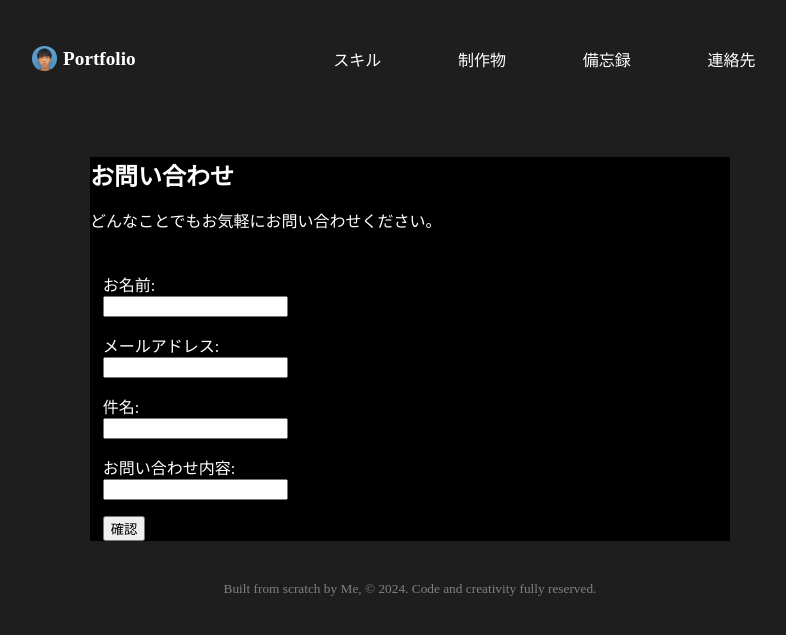
After one commit to shutokatsumata/Portfolio, a Django app: page /contact/ in a window 1280 px wide. The commit adds this page. Shown: the top 635 px of the page, without its empty margins (230-1016 px from the left). Run offline with Django 5.2, Linux system fonts and the light colour scheme.

Commit message:
問い合わせページを作成
ベーステンプレート等の一部を編集

```diff
--- a/Portfolio/settings.py
+++ b/Portfolio/settings.py
@@ -124,3 +124,6 @@ STATIC_URL = 'static/'
 # https://docs.djangoproject.com/en/5.1/ref/settings/#default-auto-field
 
 DEFAULT_AUTO_FIELD = 'django.db.models.BigAutoField'
+
+# メールデバックモード
+EMAIL_BACKEND = 'django.core.mail.backends.console.EmailBackend'
--- a/Portfolio/urls.py
+++ b/Portfolio/urls.py
@@ -20,4 +20,5 @@ from django.urls import path, include
 urlpatterns = [
     path('admin/', admin.site.urls),
     path('', include('core.urls')),
+    path('contact/', include('contact.urls')),
 ]
--- /dev/null
+++ b/contact/forms.py
@@ -0,0 +1,7 @@
+from django import forms
+
+class ContactForm(forms.Form):
+    name = forms.CharField (label='お名前')
+    email = forms.EmailField (label='メールアドレス')
+    title = forms.CharField (label='件名')
+    message = forms.CharField (label='お問い合わせ内容')
--- /dev/null
+++ b/contact/static/contact/css/contact.css
@@ -0,0 +1,10 @@
+@charset "UTF-8";
+
+#contact {
+    padding: 0;
+    margin: 0;
+}
+
+#contact-form-wrapper {
+    margin: 5vh 0 1vh 1vw;
+}
--- /dev/null
+++ b/contact/templates/contact.html
@@ -0,0 +1,37 @@
+{% extends 'base.html' %}
+{% load static %}
+{% block title %}お問い合わせ{% endblock %}
+{% block css %}<link rel="stylesheet" href="{% static 'contact/css/contact.css' %}">{% endblock %}
+
+    {% block content %}
+    <div id="contact">
+        <h2 class="page-title">お問い合わせ</h2>
+        <p>どんなことでもお気軽にお問い合わせください。</p>
+
+        {% if messages %}
+        <ul>
+            {% for message in messages %}
+            <li {% if message.tags %} class = "{{ message.tags }}" {% endif %}>
+                {{ message }}
+            </li>
+            {% endfor %}
+        </ul>
+        {% endif %}
+
+        <div id="contact-form-wrapper">
+            <form id="contact-form" method="post">
+                {% csrf_token %}
+                {% for field in form %}
+                <div>
+                    {{ field.label_tag }}<br>
+                    {{ field }}
+                        <p></p>
+                </div>
+                {% endfor %}
+                <button type="submit">
+                    確認
+                </button>
+            </form>
+        </div>
+    </div>
+    {% endblock %}
--- /dev/null
+++ b/contact/urls.py
@@ -0,0 +1,8 @@
+from django.urls import path
+from . import views
+
+app_name = 'contact'
+
+urlpatterns = [
+    path('', views.ContactView.as_view(), name='contact')
+]
--- a/contact/views.py
+++ b/contact/views.py
@@ -1,3 +1,40 @@
 from django.shortcuts import render
+from django.views.generic import FormView
+from django.urls import reverse_lazy
+from .forms import ContactForm
+from django.contrib import messages
+from django.core.mail import EmailMessage
 
 # Create your views here.
+
+class ContactView (FormView):
+    template_name = 'contact.html'
+    form_class = ContactForm
+    success_url = reverse_lazy('contact:contact')
+
+    def form_valid(self, form):
+        name = form.cleaned_data['name']
+        email = form.cleaned_data['email']
+        title = form.cleaned_data['title']
+        message = form.cleaned_data['message']
+
+        subject = '{}'.format(title)
+        message = (
+            '送信者:{0}\nメールアドレス:{1}\n件名:{2}\nお問い合わせ内容:\n{3}'
+            .format(name, email, title, message)
+        )
+
+        form_email = 'admin@example.com'
+        to_list = ['admin@example.com']
+        message = EmailMessage(subject=subject,
+                               body=message,
+                               from_email=from_email,
+                               to=to_list
+        )
+
+        message.send()
+
+        message.success(
+            self.request, 'お問い合わせは正常に送信されました。')
+
+        return super().form_valid(form)
--- a/core/static/core/css/base.css
+++ b/core/static/core/css/base.css
@@ -3,10 +3,18 @@
 body {
     background-color: #1e1e1e;
     margin: 5vh auto 5vh auto;
+    color: #FFFFFF;
 }
 
 #main {
     padding: 0;
     margin: 0 auto 0 auto;
-    width: 60vw;
+    width: 50vw;
+    color: #FFFFFF;
+    background-color: #000000; /* 開発用 */
 }
+
+.page-title {
+    padding: 0;
+    margin: 0;
+}
--- a/core/static/core/css/footer.css
+++ b/core/static/core/css/footer.css
@@ -3,7 +3,7 @@
 #footer {
     padding: 0;
     margin: 5vh auto 0 auto;
-    width: 70vw;
+    width: 60vw;
 }
 
 #footer-copyright {
--- a/core/static/core/css/header.css
+++ b/core/static/core/css/header.css
@@ -3,7 +3,7 @@
 #header {
     padding: 0;
     margin: 0 auto 10vh auto;
-    width: 70vw;
+    width: 60vw;
     display: flex;
     justify-content: space-between;
     align-items: center;
--- a/core/static/core/css/index.css
+++ b/core/static/core/css/index.css
@@ -1,7 +1,6 @@
 @charset "UTF-8";
 
-#main-wrapper {
+#index {
     padding: 0;
     margin: 0;
-    color: #FFFFFF;
 }
--- a/core/views.py
+++ b/core/views.py
@@ -2,5 +2,6 @@ from django.shortcuts import render
 from django.views.generic.base import TemplateView
 
 # Create your views here.
+
 class IndexView(TemplateView):
     template_name = 'index.html'
```
Also changed, not shown: core/templates/index.html (+3 -6 lines).
